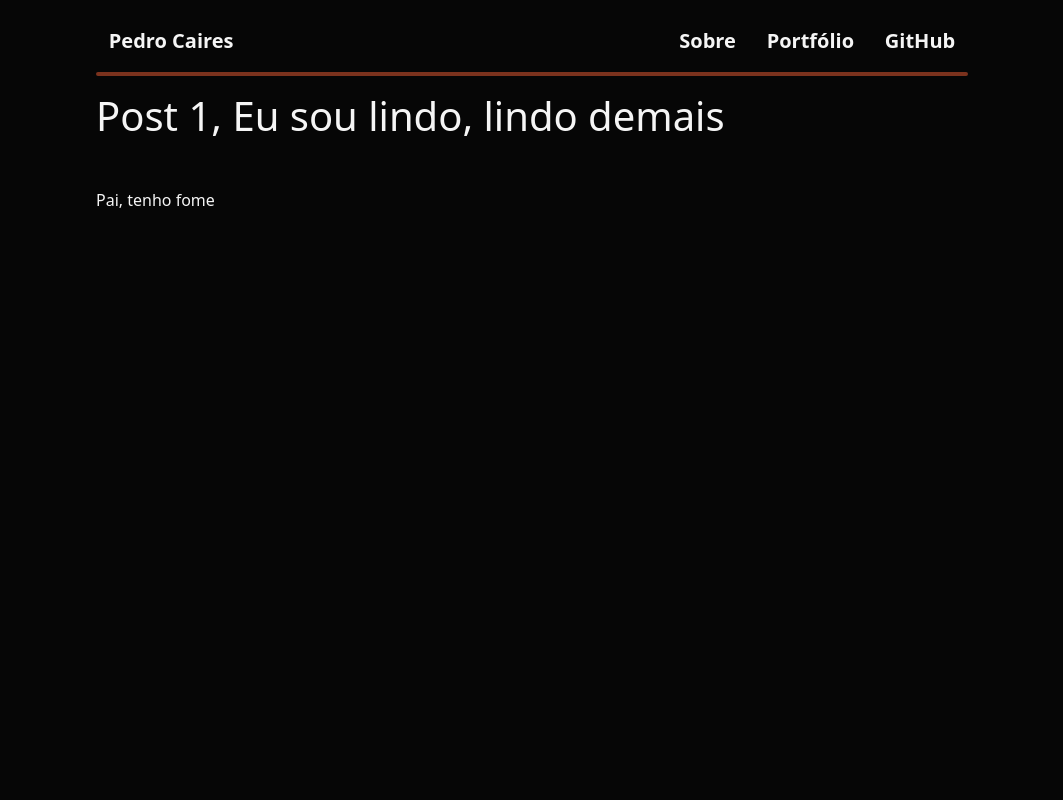
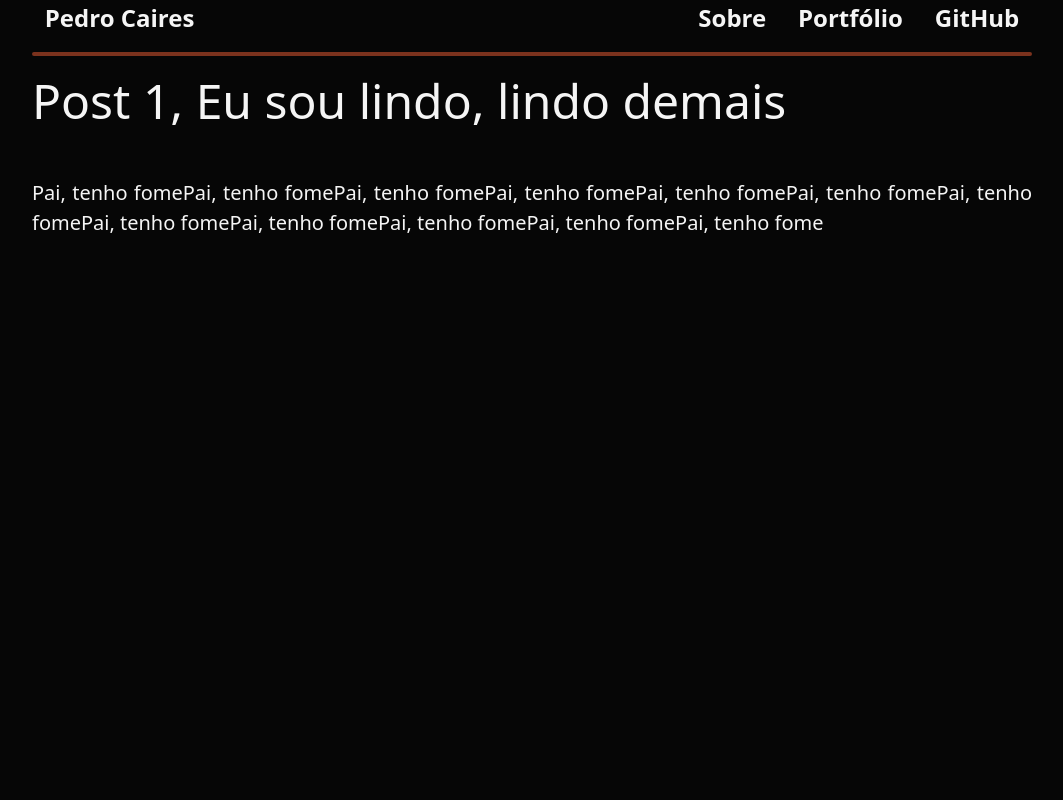
Before and after one commit to dgtyPedro/Pedro-Caires, a Laravel app: page /p1_primeiro-post-de-teste in a window 1280 px wide. Shown: the whole page, without its empty margins (108-1171 px from the left). Run offline with Laravel 8, Linux system fonts and the light colour scheme.

Commit message:
Commits Pendentes

```diff
--- a/public/css/style.css
+++ b/public/css/style.css
@@ -1,24 +1,22 @@
-p {
-color: #F5F5F5;
-}
+body, html{
+    margin: 0;
+    padding-left: 5vw;
+    padding-right: 5vw;
+    background-color: #060606;
+    color: #F5F5F5;
 
-.website {
-height: 100vh;
-background-color: #060606;
-color: #F5F5F5;
-padding: 2%;
+    overflow-x: none;
 }
 
 .container {
-margin: auto;
-width: 70vw;
+    margin: auto;
 }
 
 .container #navbar {
 display: -webkit-box;
 display: -ms-flexbox;
 display: flex;
-font-size: 20px;
+font-size: 1.5em;
 font-weight: bold;
 }
 
@@ -33,18 +31,55 @@ text-align: end;
 }
 
 a {
-margin-inline: 1vw;
-text-decoration: none;
-color: #F5F5F5;
+    margin-inline: 1vw;
+    text-decoration: none;
+    color: #F5F5F5;
 }
 
 a:hover {
 color: #EF6A32;
 }
 
+h1{
+    font-size: 3em;
+    text-align: justify;
+
+}
+
 h2 {
-font-size: 50px;
+    font-size: 2.5em;
+    text-align: justify;
+
 }
+
+h3 {
+    font-size: 2em;
+    text-align: justify;
+}
+
+h4 {
+    font-size: 1em;
+    text-align: justify;
+}
+
+p{
+    font-size: 1.25em;
+    text-align: justify;
+
+}
+
+hr{
+    width: 100%;
+}
+
+
+
+/* STYLE HR  */
+/* STYLE HR  */
+/* STYLE HR  */
+/* STYLE HR  */
+/* STYLE HR  */
+/* STYLE HR  */
 
 @-webkit-keyframes hrcolor {
 0% {
--- a/resources/views/posts/p1_primeiro-post-de-teste.blade.php
+++ b/resources/views/posts/p1_primeiro-post-de-teste.blade.php
@@ -3,5 +3,5 @@
 Post 1, Eu sou lindo, lindo demais
 @endsection
 @section('content')
-Pai, tenho fome
+Pai, tenho fomePai, tenho fomePai, tenho fomePai, tenho fomePai, tenho fomePai, tenho fomePai, tenho fomePai, tenho fomePai, tenho fomePai, tenho fomePai, tenho fomePai, tenho fome
 @endsection
```
Also changed, not shown: resources/views/pages/home.blade.php (+4 -5 lines).
